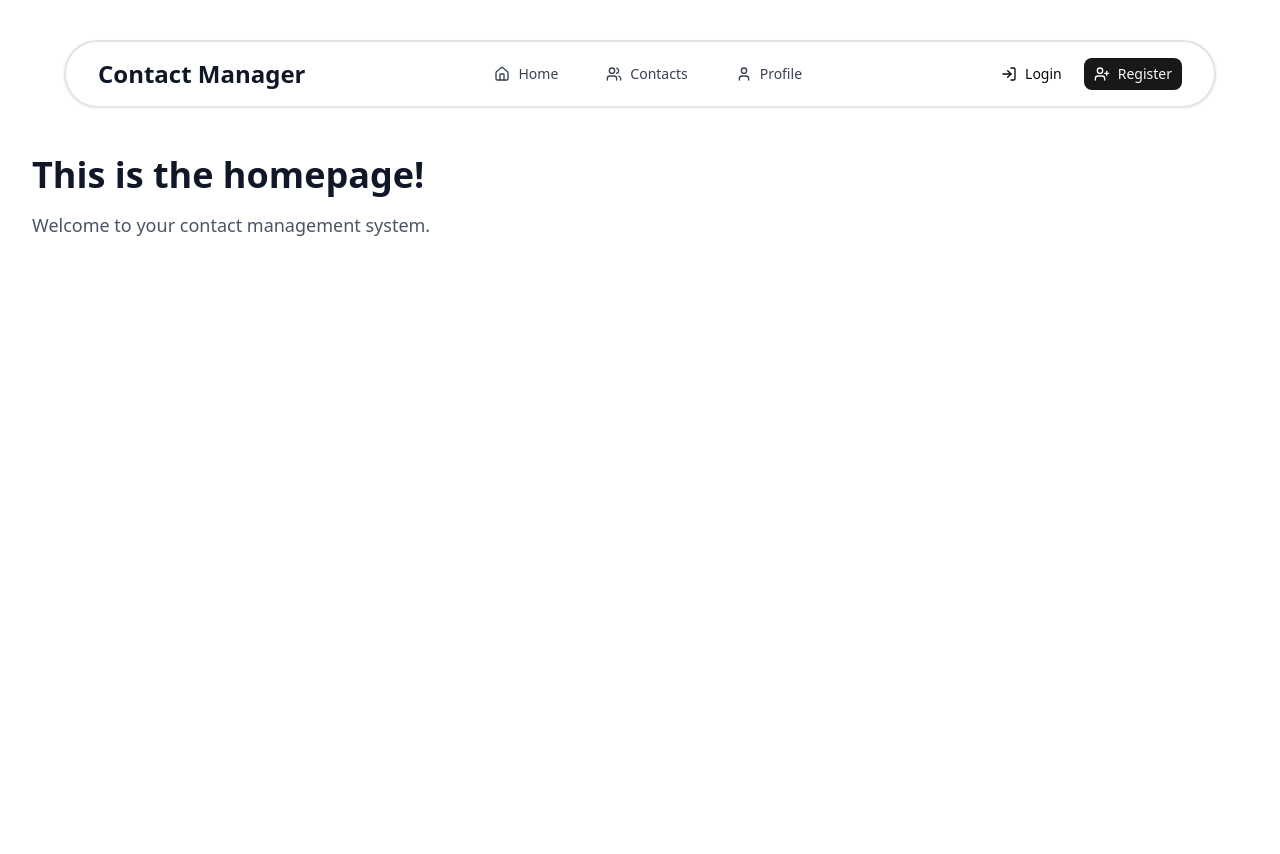
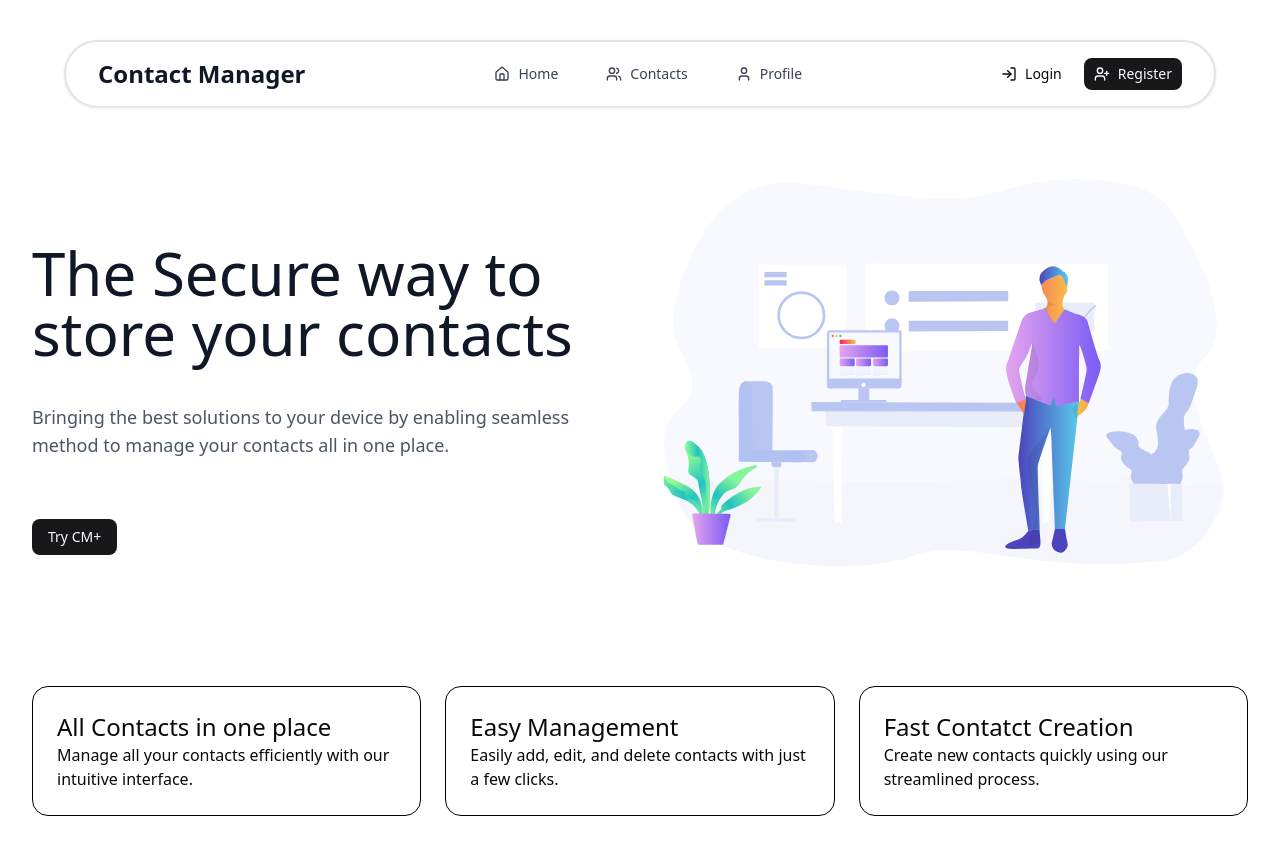
Before and after one commit to spiceyourcode/contact_manager, a React (Vite) app in the folder frontend/: page / in a window 1280 px wide. Shown: the top 854 px of the page. Before the commit the page ends 800 px from the top, so only its background shows below. Built offline with nearby package versions, Linux system fonts and the light colour scheme.

Commit message:
Add initial data.json for contact management page with headings and paragraphs

```diff
--- a/frontend/src/pages/Home.jsx
+++ b/frontend/src/pages/Home.jsx
@@ -1,11 +1,20 @@
+import {
+  NavigationMenu,
+  NavigationMenuList,
+  NavigationMenuItem,
+  NavigationMenuLink,
+} from "@/components/ui/navigation-menu";
+import { Button } from "@/components/ui/button";
+import { Link } from "react-router-dom";
+import { Home as HomeIcon, Users, User, LogIn, UserPlus } from "lucide-react";
+import illustration from "../assets/example-29.svg";
+import data from "./data.json";
+import { useState } from "react";
+function Home() {
+  const [headings] = useState(data.headings);
+  const [paragraphs] = useState(data.paragraphs);
 
-import { NavigationMenu, NavigationMenuList, NavigationMenuItem, NavigationMenuLink } from "@/components/ui/navigation-menu"
-import { Button } from "@/components/ui/button"
-import { Link } from "react-router-dom"
-import { Home as HomeIcon, Users, User, LogIn, UserPlus } from "lucide-react"
-
-function Home(){
-    return(
+  return (
     <>
       {/* Navbar */}
       <nav className="border-b bg-white shadow-sm mt-10 border-2 rounded-full max-w-6xl m-auto">
@@ -13,7 +22,10 @@ function Home(){
           <div className="flex justify-between items-center h-16">
             {/* Logo */}
             <div className="flex items-center">
-                            <Link to="/" className="text-2xl font-bold text-gray-900 hover:text-gray-700">
+              <Link
+                to="/"
+                className="text-2xl font-bold text-gray-900 hover:text-gray-700"
+              >
                 Contact Manager
               </Link>
             </div>
@@ -22,19 +34,28 @@ function Home(){
             <NavigationMenu className="hidden md:flex">
               <NavigationMenuList className="gap-6">
                 <NavigationMenuItem>
-                                    <Link to="/" className="flex items-center gap-2 text-gray-700 hover:text-gray-900 px-3 py-2 rounded-md text-sm font-medium">
+                  <Link
+                    to="/"
+                    className="flex items-center gap-2 text-gray-700 hover:text-gray-900 px-3 py-2 rounded-md text-sm font-medium"
+                  >
                     <HomeIcon className="h-4 w-4" />
                     Home
                   </Link>
                 </NavigationMenuItem>
                 <NavigationMenuItem>
-                                    <Link to="/contacts" className="flex items-center gap-2 text-gray-700 hover:text-gray-900 px-3 py-2 rounded-md text-sm font-medium">
+                  <Link
+                    to="/contacts"
+                    className="flex items-center gap-2 text-gray-700 hover:text-gray-900 px-3 py-2 rounded-md text-sm font-medium"
+                  >
                     <Users className="h-4 w-4" />
                     Contacts
                   </Link>
                 </NavigationMenuItem>
                 <NavigationMenuItem>
-                                    <Link to="/profile" className="flex items-center gap-2 text-gray-700 hover:text-gray-900 px-3 py-2 rounded-md text-sm font-medium">
+                  <Link
+                    to="/profile"
+                    className="flex items-center gap-2 text-gray-700 hover:text-gray-900 px-3 py-2 rounded-md text-sm font-medium"
+                  >
                     <User className="h-4 w-4" />
                     Profile
                   </Link>
@@ -45,13 +66,21 @@ function Home(){
             {/* Action Buttons */}
             <div className="flex items-center gap-3">
               <Link to="/login">
-                                <Button variant="ghost" size="sm" className="flex items-center gap-2">
+                <Button
+                  variant="ghost"
+                  size="sm"
+                  className="flex items-center gap-2"
+                >
                   <LogIn className="h-4 w-4" />
                   Login
                 </Button>
               </Link>
               <Link to="/register">
-                                <Button variant="default" size="sm" className="flex items-center gap-2">
+                <Button
+                  variant="default"
+                  size="sm"
+                  className="flex items-center gap-2"
+                >
                   <UserPlus className="h-4 w-4" />
                   Register
                 </Button>
@@ -61,12 +90,41 @@ function Home(){
         </div>
       </nav>
 
-            {/* Main Content */}
-            <div className="max-w-7xl mx-auto px-4 sm:px-6 lg:px-8 py-12">
-                <h1 className="text-4xl font-bold text-gray-900 mb-4">This is the homepage!</h1>
-                <p className="text-lg text-gray-600">Welcome to your contact management system.</p>
+      {/* Hero Section */}
+      <section className="max-w-7xl mx-auto px-4 sm:px-6 lg:px-8 py-12 grid grid-cols-2 overflow-hidden">
+        <div className="w-full max-w-2xl mb-10 relative flex flex-col items-start gap-6 py-6 pb-0 mt-6">
+          <h1 className="text-6xl font-medium  text-gray-900 mb-4 mt-10">
+            The Secure way to store your contacts
+          </h1>
+          <p className="text-lg text-gray-600">
+            Bringing the best solutions to your device by enabling seamless
+            method to manage your contacts all in one place.
+          </p>
+          <Button className="mt-4 py-3 translate-y-5 size-2xl">Try CM+</Button>
         </div>
+        <div className="relative">
+          <img
+            src={illustration}
+            alt="Image"
+            className=" p-6 w-full object-contain dark:brightness-[0.2] dark:grayscale"
+          />
+        </div>
+      </section>
+
+      {/* About Section */}
+      <section className="max-w-7xl mx-auto sm:px-6 lg:px-8 py-12">
+        <div className="grid grid-cols-3 gap-6 overflow-hidden">
+          {
+            headings.map((heading, index)=>(
+              <div key= {index} className="border-black border-1 p-6 rounded-2xl w-auto bg">
+                <p className="text-2xl">{heading}</p>
+                <p>{paragraphs[index]}</p>
+              </div>
+            ))
+          }
+        </div>
+      </section>
     </>
-    )
+  );
 }
 export default Home;
--- /dev/null
+++ b/frontend/src/pages/data.json
@@ -0,0 +1,12 @@
+{
+    "headings": [
+        "All Contacts in one place",
+        "Easy Management",
+        "Fast Contatct Creation"
+    ],
+    "paragraphs": [
+        "Manage all your contacts efficiently with our intuitive interface.",
+        "Easily add, edit, and delete contacts with just a few clicks.",
+        "Create new contacts quickly using our streamlined process."
+    ]
+}
```
Also changed, not shown: frontend/src/assets/example-29.svg (added). Lines whose indentation alone changed are shown as unchanged.
